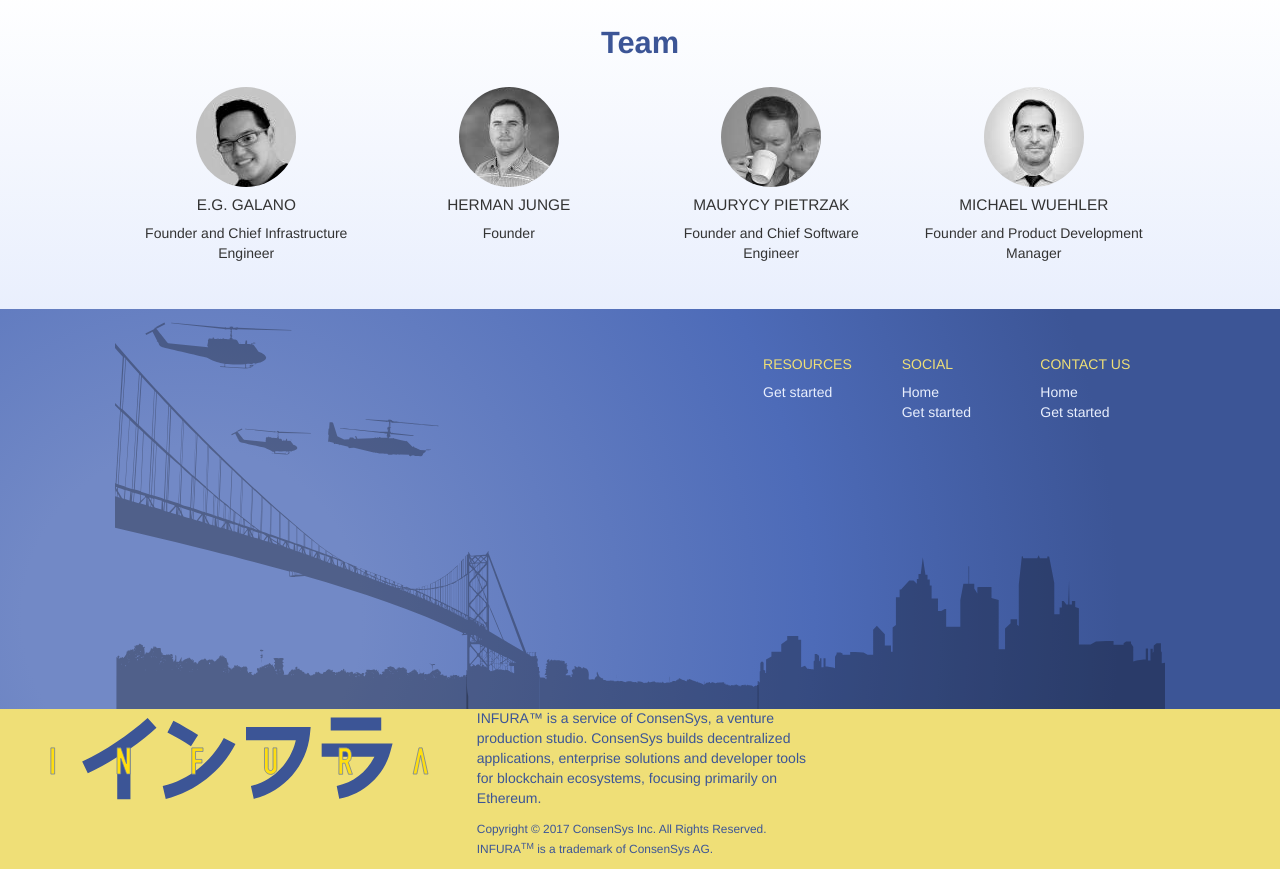
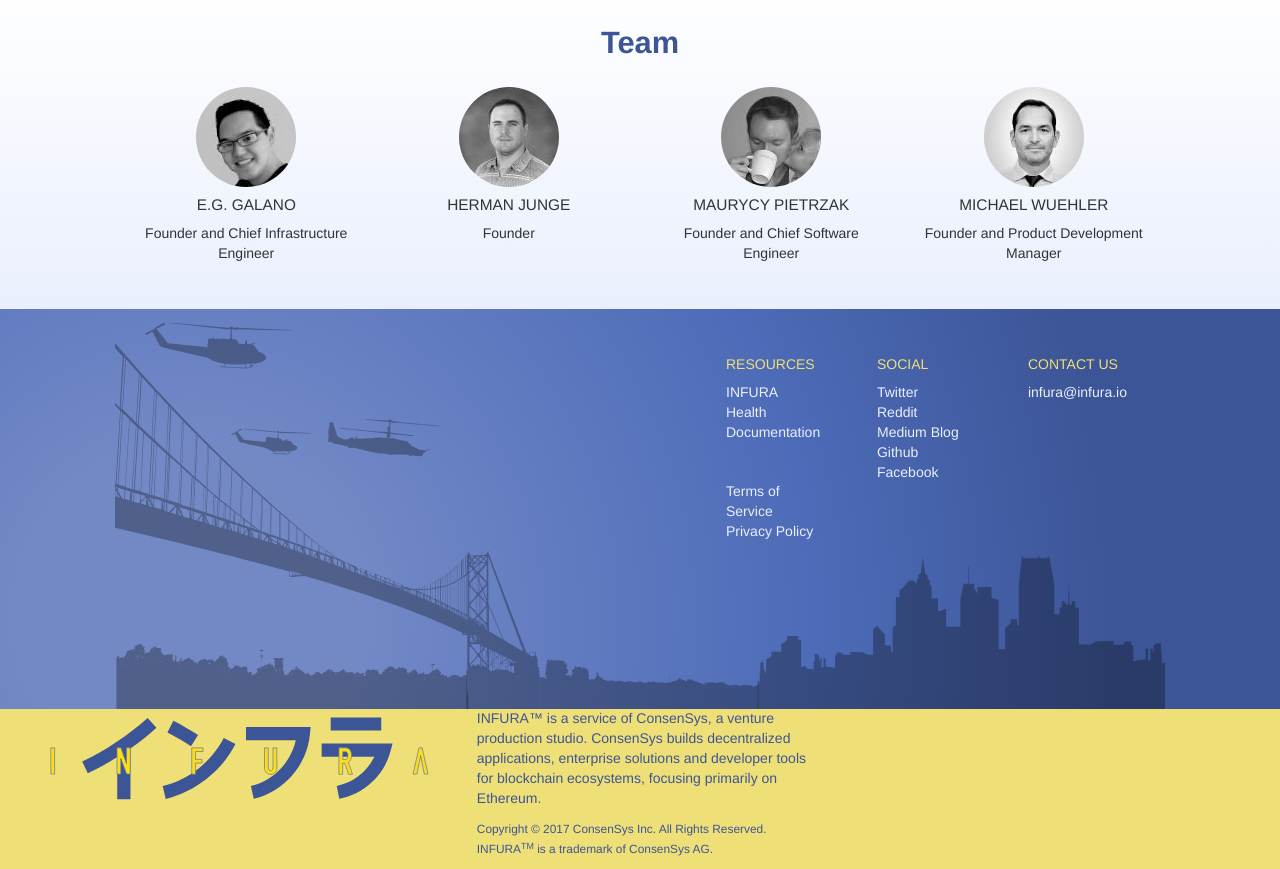
Before and after one commit to INFURA/www, a website with bundled scripts: page src/index.html in a window 1280 px wide. Shown: the part 3664-4533 px from the top of the page. Built offline with nearby package versions, Linux system fonts and the light colour scheme.

Commit message:
fixing more css

```diff
--- a/src/index.html
+++ b/src/index.html
@@ -317,7 +317,17 @@
                   <!--<a href="/">Home</a>-->
                 <!--</li>-->
                 <li>
-                  <a href="https://infura.io/register.html">Get started</a>
+                  <a href="https://status.infura.io">INFURA Health</a>
+                </li>
+                <li>
+                  <a href="https://infura.io/docs/">Documentation</a>
+                </li>
+                <br/><br/>
+                <li>
+                  <a href="https://infura.io/terms.html">Terms of Service</a>
+                </li>
+                <li>
+                  <a href="https://infura.io/privacy.html">Privacy Policy</a>
                 </li>
               </ul>
             </li>
@@ -325,10 +335,19 @@
               <h3 class="footer-menu--heading">Social</h3>
               <ul>
                 <li>
-                  <a href="/">Home</a>
+                  <a href="https://twitter.com/infura_io">Twitter</a>
                 </li>
                 <li>
-                  <a href="https://infura.io/register.html">Get started</a>
+                  <a href="https://www.reddit.com/user/infura">Reddit</a>
+                </li>
+                <li>
+                  <a href="https://medium.com/infura">Medium Blog</a>
+                </li>
+                <li>
+                  <a href="https://github.com/INFURA">Github</a>
+                </li>
+                <li>
+                  <a href="https://www.facebook.com/infuraio">Facebook</a>
                 </li>
               </ul>
             </li>
@@ -336,10 +355,7 @@
               <h3 class="footer-menu--heading">Contact&nbsp;us</h3>
               <ul>
                 <li>
-                  <a href="/">Home</a>
-                </li>
-                <li>
-                  <a href="https://infura.io/register.html">Get started</a>
+                <a href="mailto:infura@infura.io" onclick="_gs('event', 'Email Bottom')">infura@infura.io</a>
                 </li>
               </ul>
             </li>
--- a/src/scss/modules/_footer.scss
+++ b/src/scss/modules/_footer.scss
@@ -9,11 +9,15 @@
   padding-top: 1.6%;
   .container {
     .footer-menu {
-      padding: 1em;
-      float: right;
+      padding: 1em 0;
+      width: 100%;
+
+      @include breakpoint(400px) {
+        width: 50%;
+        float: right;
+      }
     }
   }
-
 
 
   .footer-menu {
@@ -21,12 +25,17 @@
     .footer-menu--heading {
       color: $yellow-light;
       text-transform: uppercase;
-      font-size: 1em;
+      font-size: 1.2em;
+      font-weight: bold;
     }
 
     ul {
       list-style-type: none;
       padding: 0;
+    }
+
+    li {
+      line-height: 1.8em;
     }
 
     li,
```
